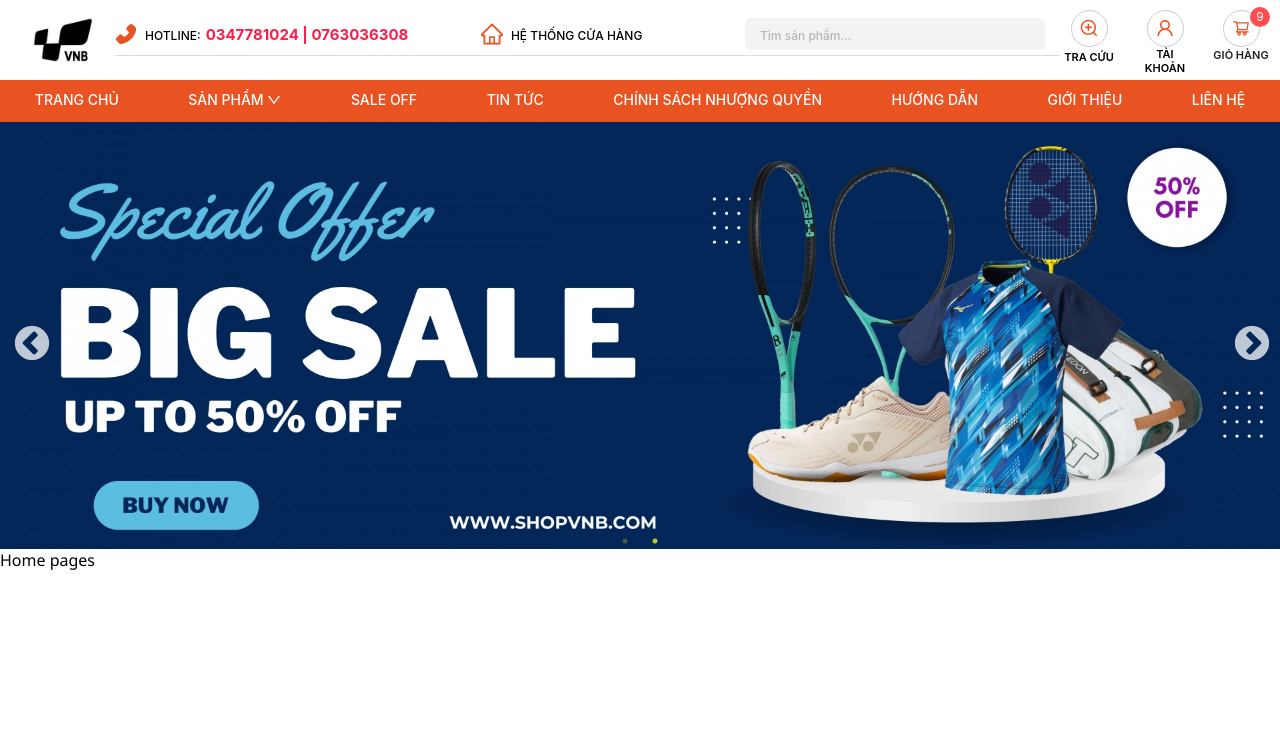
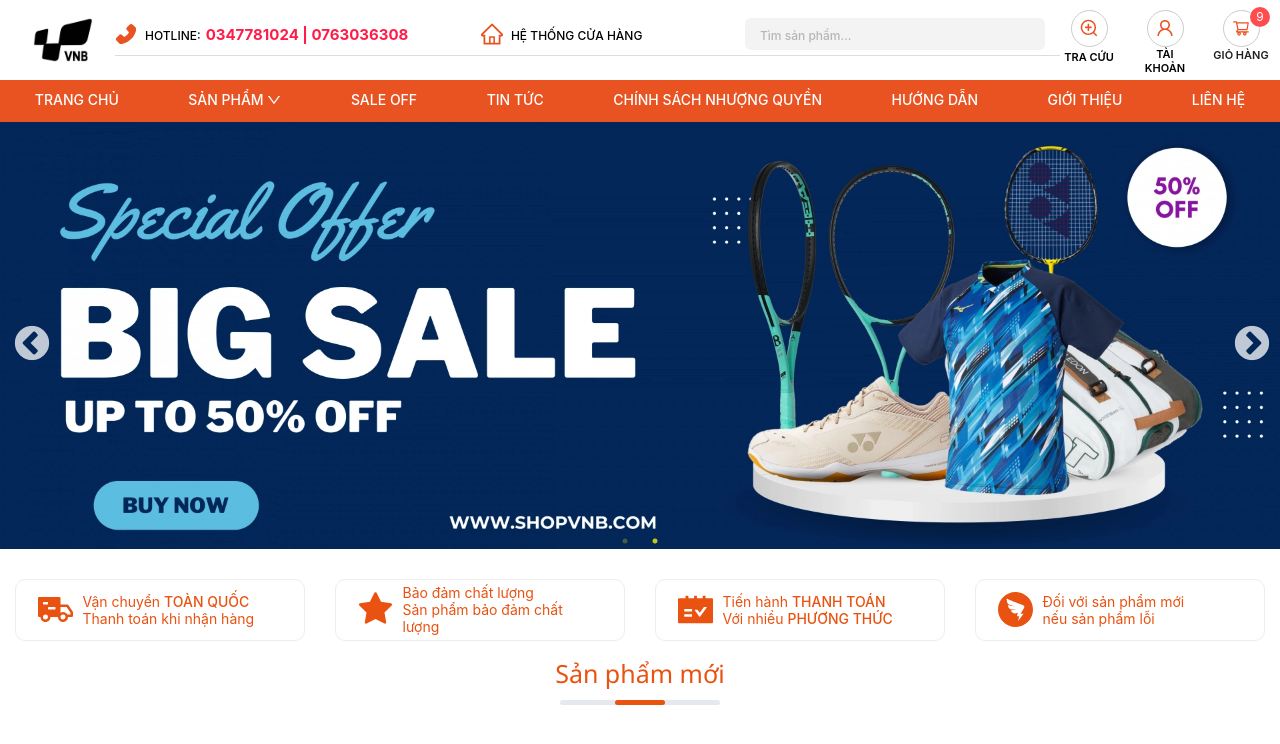
Before and after one commit to phuclonghuudong/03_PROJECT, a React (Vite) app in the folder client/: page / in a window 1280 px wide. Shown: the top 744 px of the page. Built offline with nearby package versions, Linux system fonts and the light colour scheme.

Commit message:
04.03 Degisn Module Services & Product Type Title pages Home

```diff
--- /dev/null
+++ b/client/src/components/ServicesComponent/index.jsx
@@ -0,0 +1,63 @@
+import React from "react";
+import { WrapperDivContainer, WrapperDivSpan, WrapperSpanUppercase } from "./style";
+import { Col, Row } from "antd";
+import { DingtalkCircleFilled, ScheduleFilled, StarFilled, TruckFilled } from "@ant-design/icons";
+
+const ServicesComponent = () => {
+  const listItem = [
+    {
+      text01: "Vận chuyển",
+      text02: "Thanh toán khi nhận hàng",
+      textUpperCase01: "Toàn quốc",
+      textUpperCase02: "",
+      icon: <TruckFilled />,
+    },
+    {
+      text01: "Bảo đảm chất lượng",
+      text02: "Sản phẩm bảo đảm chất lượng",
+      textUpperCase01: "",
+      textUpperCase02: "",
+      icon: <StarFilled />,
+    },
+    {
+      text01: "Tiến hành",
+      text02: "Với nhiều",
+      textUpperCase01: "Thanh toán",
+      textUpperCase02: "Phương thức",
+      icon: <ScheduleFilled />,
+    },
+    {
+      text01: "Đối với sản phẩm mới",
+      text02: "nếu sản phẩm lỗi",
+      textUpperCase01: "",
+      textUpperCase02: "",
+      icon: <DingtalkCircleFilled />,
+    },
+  ];
+
+  return (
+    <Row>
+      {listItem.map((items) => {
+        return (
+          <Col xs={24} sm={12} md={12} lg={6} xl={6} style={{ padding: "0 15px", paddingBottom: "15px" }}>
+            <WrapperDivContainer>
+              <div style={{ display: "flex", alignItems: "center" }}>
+                <span style={{ fontSize: "35px", paddingLeft: "10px" }}>{items.icon}</span>
+                <WrapperDivSpan>
+                  <span>
+                    {items.text01} <WrapperSpanUppercase>{items.textUpperCase01}</WrapperSpanUppercase>
+                  </span>
+                  <span>
+                    {items.text02} <WrapperSpanUppercase>{items.textUpperCase02}</WrapperSpanUppercase>
+                  </span>
+                </WrapperDivSpan>
+              </div>
+            </WrapperDivContainer>
+          </Col>
+        );
+      })}
+    </Row>
+  );
+};
+
+export default ServicesComponent;
--- /dev/null
+++ b/client/src/components/ServicesComponent/style.js
@@ -0,0 +1,22 @@
+import { styled } from "styled-components";
+
+export const WrapperDivContainer = styled.div`
+  /* display: flex; */
+  height: 60px;
+  border: 1px solid #ededed;
+  border-radius: 10px;
+  color: #e95211;
+  font-size: 14px;
+  display: flex;
+  justify-content: center;
+`;
+export const WrapperDivSpan = styled.div`
+  display: grid;
+  width: 200px;
+  /* justify-content: center; */
+  padding: 10px;
+`;
+export const WrapperSpanUppercase = styled.span`
+  font-weight: 500;
+  text-transform: uppercase;
+`;
--- a/client/src/components/SliderComponent/style.js
+++ b/client/src/components/SliderComponent/style.js
@@ -3,9 +3,9 @@ import Slider from "react-slick";
 
 export const WrapperSliderDiv = styled.div`
   border: 0 none;
-        max-width: 100%;
-        height: auto;
-}
+  max-width: 100%;
+  height: auto;
+  margin-bottom: 30px;
 `;
 export const WrapperSliderStyle = styled(Slider)`
   & .slick-arrow.slick-prev {
--- /dev/null
+++ b/client/src/components/TitleModulesComponent/index.jsx
@@ -0,0 +1,19 @@
+import React from "react";
+import { WrapperDiv, WrapperH2, WrapperSpan, WrapperTitle } from "./style";
+import { Col } from "antd";
+
+const TitleModulesComponent = ({ title }) => {
+  return (
+    <WrapperDiv>
+      <WrapperTitle>{title}</WrapperTitle>
+
+      <Col xs={0} sm={0} md={0} lg={24} xl={24} style={{ marginTop: "10px" }}>
+        <WrapperH2>
+          <WrapperSpan />
+        </WrapperH2>
+      </Col>
+    </WrapperDiv>
+  );
+};
+
+export default TitleModulesComponent;
--- /dev/null
+++ b/client/src/components/TitleModulesComponent/style.js
@@ -0,0 +1,37 @@
+import styled from "styled-components";
+
+export const WrapperDiv = styled.div`
+  margin-bottom: 35px;
+  height: 55px;
+  text-align: center;
+  position: relative;
+`;
+export const WrapperTitle = styled.span`
+  font-size: 25px;
+  font-weight: 500;
+  color: #e95211;
+`;
+export const WrapperH2 = styled.div`
+  width: 160px;
+  height: 5px;
+  background: #e5e9ed;
+  /* position: absolute; */
+  left: 0;
+  right: 0;
+  bottom: 0;
+  margin: 0 auto;
+  border-radius: 3px;
+`;
+export const WrapperSpan = styled.span`
+  content: "";
+  background: #e95211;
+  width: 50px;
+  height: 5px;
+  position: absolute;
+  left: 0;
+  right: 0;
+  bottom: 0;
+  margin: 0 auto;
+  z-index: 1;
+  border-radius: 3px;
+`;
--- a/client/src/pages/HomePage/index.jsx
+++ b/client/src/pages/HomePage/index.jsx
@@ -1,7 +1,16 @@
 import React from "react";
+import ServicesComponent from "../../components/ServicesComponent";
+import TitleModulesComponent from "../../components/TitleModulesComponent";
 
 const HomePage = () => {
-  return <div>Home pages</div>;
+  return (
+    <div>
+      <ServicesComponent />
+      <div>
+        <TitleModulesComponent title="Sản phẩm mới" />
+      </div>
+    </div>
+  );
 };
 
 export default HomePage;
```
Also changed, not shown: 1 other file (tests, documents, lock files or other folders).
